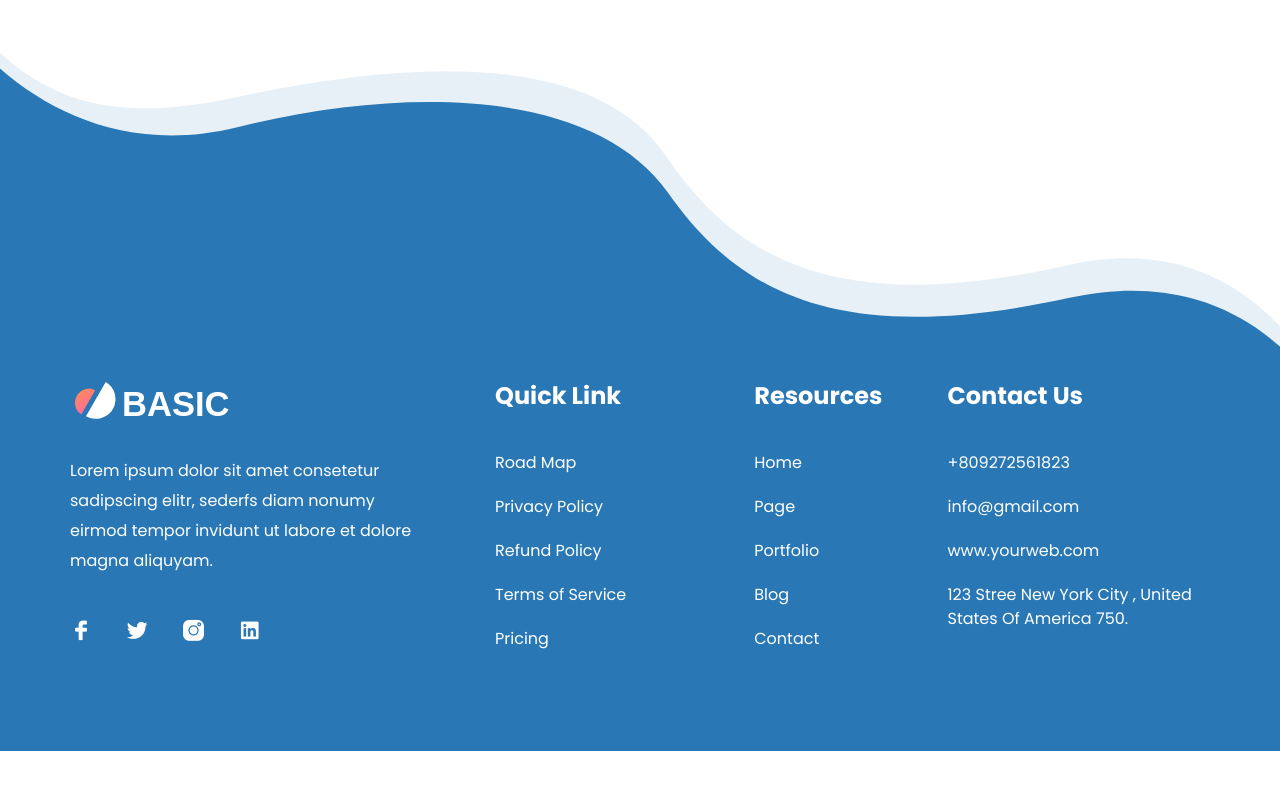
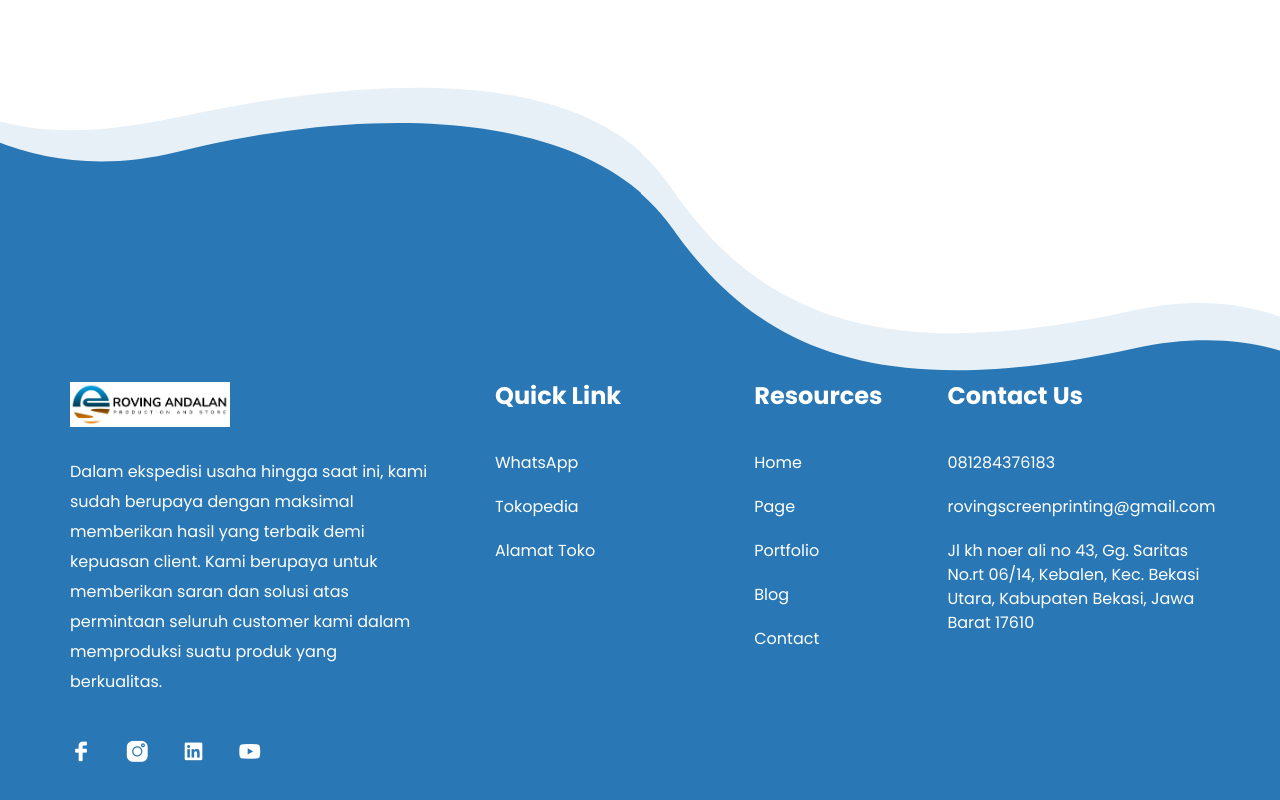
Before and after one commit to RizkiWahyudie/roving-store, a plain HTML site: page index.html in a window 1280 px wide. Shown: the part 6795-7595 px from the top of the page. Before the commit the page ends 7546 px from the top, so only its background shows below. Drawn offline with Linux system fonts and the light colour scheme; files whose address does not match are found by name.

Commit message:
Update index.html
index_update_footer

```diff
--- a/index.html
+++ b/index.html
@@ -1372,15 +1372,16 @@
                     <div class="col-lg-4 col-md-6 col-sm-8">
                         <div class="footer-about mt-50 wow fadeIn" data-wow-duration="1s" data-wow-delay="0.2s">
                             <a class="logo" href="#">
-                                <img src="assets/images/logo.svg" alt="logo">
+                                <img src="assets/images/rovingstoreNav.png" alt="logo">
                             </a>
-                            <p class="text">Lorem ipsum dolor sit amet consetetur sadipscing elitr, sederfs diam nonumy
-                                eirmod tempor invidunt ut labore et dolore magna aliquyam.</p>
+                            <p class="text">Dalam ekspedisi usaha hingga saat ini, kami sudah berupaya dengan maksimal memberikan
+                                hasil yang terbaik demi kepuasan client. Kami berupaya untuk memberikan saran dan solusi
+                                atas permintaan seluruh customer kami dalam memproduksi suatu produk yang berkualitas.</p>
                             <ul class="social">
                                 <li><a href="#"><i class="lni-facebook-filled"></i></a></li>
-                                <li><a href="#"><i class="lni-twitter-filled"></i></a></li>
-                                <li><a href="#"><i class="lni-instagram-filled"></i></a></li>
-                                <li><a href="#"><i class="lni-linkedin-original"></i></a></li>
+                                <li><a href="https://www.facebook.com/roving.screenprinting/" target="_blank"><i class="lni-instagram-filled"></i></a></li>
+                                <li><a href="https://www.linkedin.com/in/roving-andalan-737429175/?originalSubdomain=id" target="_blank"><i class="lni-linkedin-original"></i></a></li>
+                                <li><a href="https://www.youtube.com/channel/UCxrNJM8B0rcBinUAdXJbvng/videos" target="_blank"><i class="lni-youtube"></i></a></li>
                             </ul>
                         </div> <!-- footer about -->
                     </div>
@@ -1391,11 +1392,9 @@
                                     <h4 class="title">Quick Link</h4>
                                 </div>
                                 <ul class="link">
-                                    <li><a href="#">Road Map</a></li>
-                                    <li><a href="#">Privacy Policy</a></li>
-                                    <li><a href="#">Refund Policy</a></li>
-                                    <li><a href="#">Terms of Service</a></li>
-                                    <li><a href="#">Pricing</a></li>
+                                    <li><a href="https://api.whatsapp.com/send/?phone=081295816474&text&app_absent=0" target="_blank">WhatsApp</a></li>
+                                    <li><a href="https://www.tokopedia.com/rovingstore" target="_blank">Tokopedia</a></li>
+                                    <li><a href="https://goo.gl/maps/uySpopJVvHfRnZqk6" target="_blank">Alamat Toko</a></li>
                                 </ul>
                             </div> <!-- footer wrapper -->
                             <div class="link-wrapper wow fadeIn" data-wow-duration="1s" data-wow-delay="0.6s">
@@ -1409,7 +1408,7 @@
                                     <li><a href="#">Blog</a></li>
                                     <li><a href="#">Contact</a></li>
                                 </ul>
-                            </div> <!-- footer wrapper -->
+                            </div>
                         </div> <!-- footer link -->
                     </div>
                     <div class="col-lg-3 col-md-5 col-sm-5">
@@ -1418,10 +1417,9 @@
                                 <h4 class="title">Contact Us</h4>
                             </div>
                             <ul class="contact">
-                                <li>+809272561823</li>
-                                <li>info@gmail.com</li>
-                                <li>www.yourweb.com</li>
-                                <li>123 Stree New York City , United <br> States Of America 750.</li>
+                                <li>081284376183</li>
+                                <li>rovingscreenprinting@gmail.com</li>
+                                <li>Jl kh noer ali no 43, Gg. Saritas No.rt 06/14, Kebalen, Kec. Bekasi Utara, Kabupaten Bekasi, Jawa Barat 17610</li>
                             </ul>
                         </div> <!-- footer contact -->
                     </div>
```
